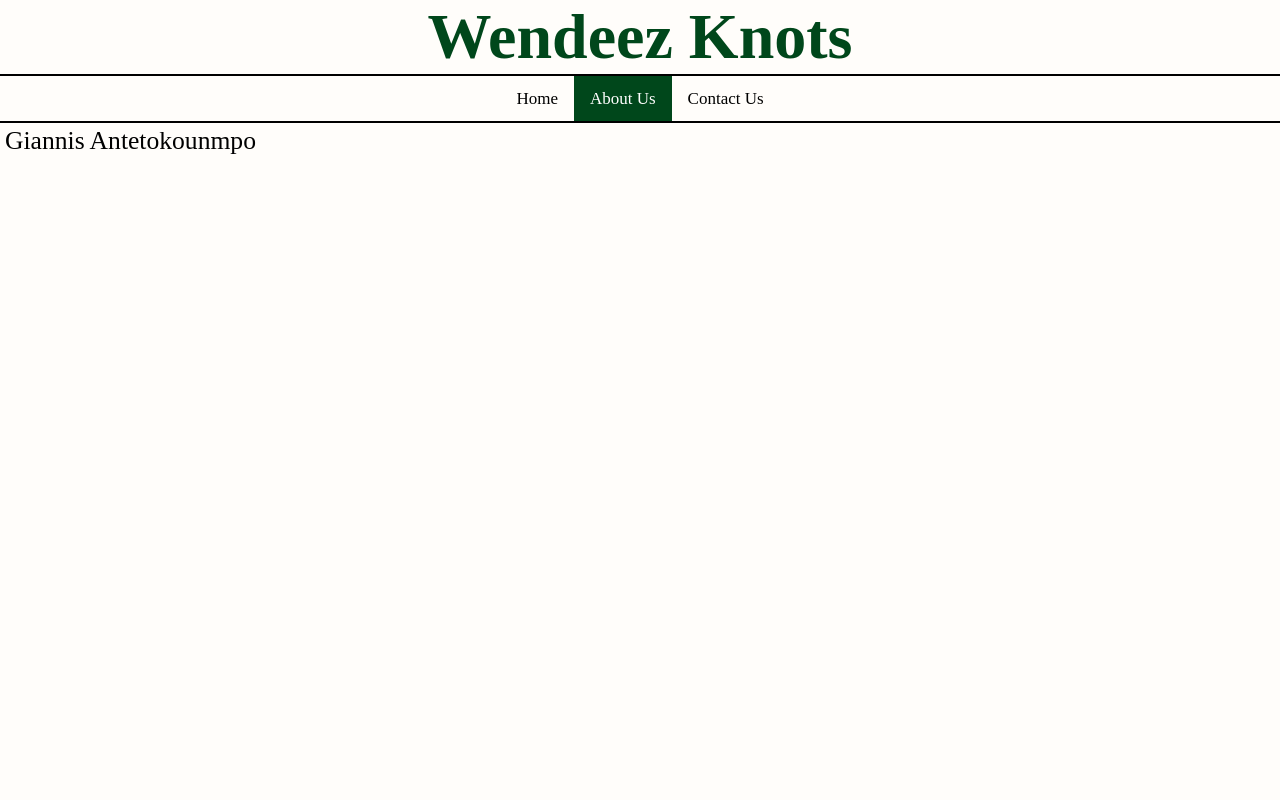
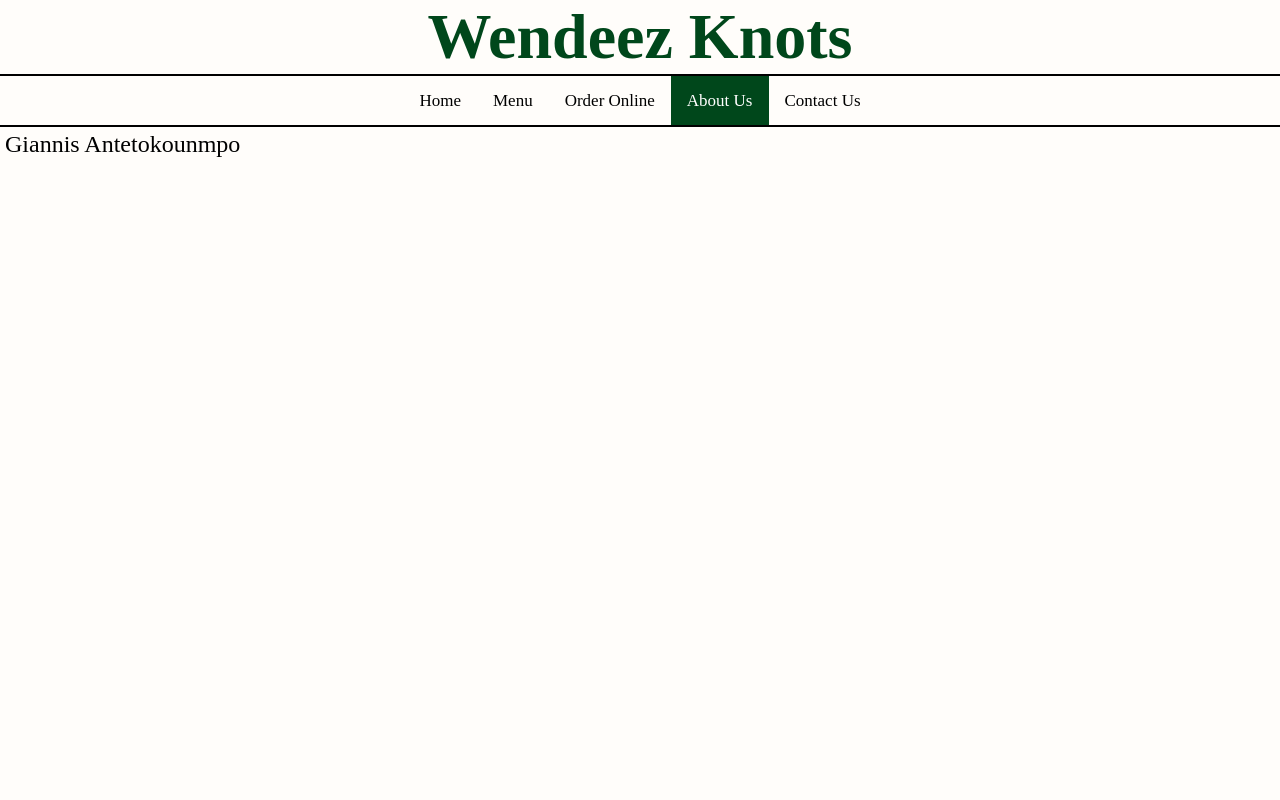
Before and after one commit to trancornellh/Wendeez-Knots, a PHP site: page /AboutUs.html in a window 1280 px wide. Run offline with PHP 8.4, Linux system fonts and the light colour scheme.

Commit message:
Added changing pages functionality and adjussted CSS values.

```diff
--- a/AboutUs.html
+++ b/AboutUs.html
@@ -8,9 +8,11 @@
 			<h1> Wendeez Knots </h1>
 		</div>
 		<div class="topnav">
-			<a href="#home">Home</a>
-			<a class="active" href="#AboutUs">About Us</a>
-			<a href="#ContactUs">Contact Us</a>
+			<a href="home.html">Home</a>
+			<a href="#menu.html">Menu</a>
+			<a href="#orderonline.html">Order Online</a>
+			<a class="active" href="#aboutus">About Us</a>
+			<a href="#contactus.html">Contact Us</a>
 		</div>
 		<p> Giannis Antetokounmpo </p>
 	</body>
--- a/styles.css
+++ b/styles.css
@@ -8,21 +8,20 @@ body
 {
 	line-height: 1;
 	background-color: #FFFDFA;
+	font-family: baskerville;
 }
 h1
 {
 	color: #00471B;
-	font-family: baskerville;
 	font-size: 400%;
 	border-bottom: 2px solid black;
 	padding: 5;
 }
 p
 {
+	color: black;
+	font-size: 150%;
 	padding: 5;
-	color: black;
-	font-family: baskerville;
-	font-size: 160%;
 }
 .center
 {
@@ -33,7 +32,6 @@ p
 .topnav
 {
 	display: flex;
-	font-size: 100%;
 	text-align: center;
 	vertical-align: baseline;
     	display: flex;
@@ -51,7 +49,7 @@ p
 	float: center;
 	color: #000000;
 	text-align: center;
-	padding: 14px 16px;
+	padding: 16px 16px;
 	text-decoration: none;
 	font-size: 17;
 }
```
